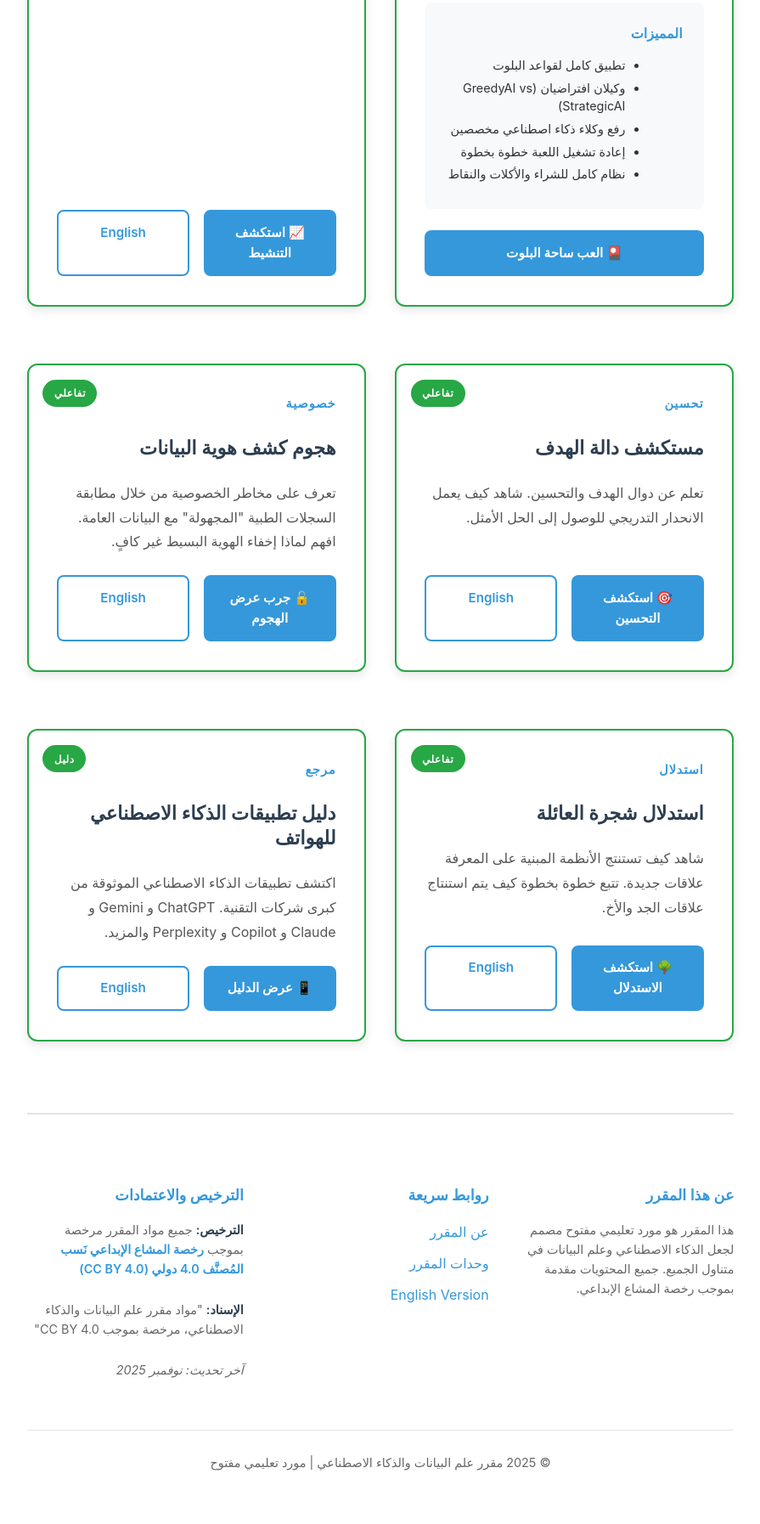
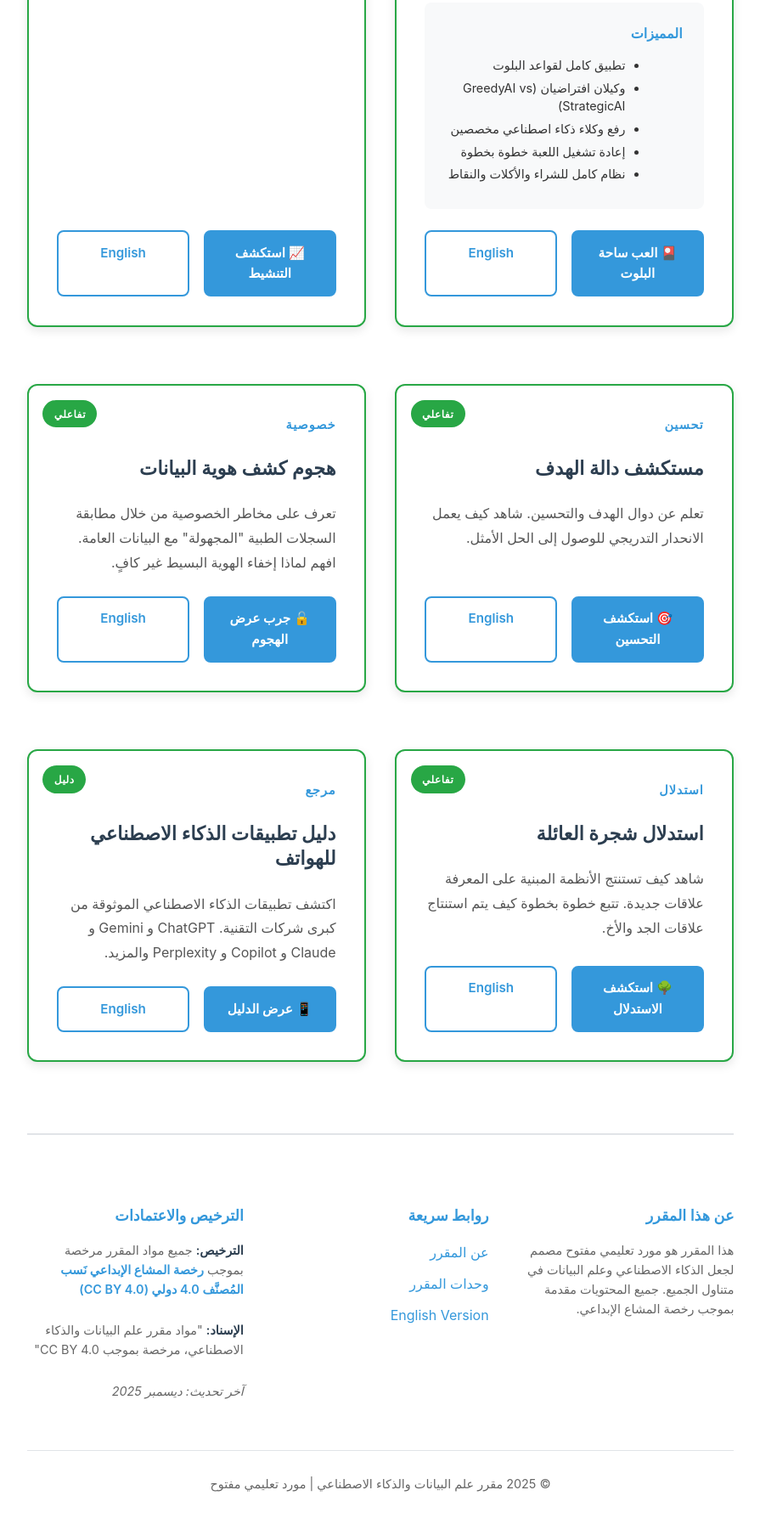
Before and after one commit to AskOsama/Intro-DS-AI, a plain HTML site: page index_ar.html in a window 1280 px wide. Shown: the part 5125-6919 px from the top of the page at 85% size, without its empty margins (192-1087 px from the left). Drawn offline with Linux system fonts and the light colour scheme.

Commit message:
edit index and index_ar with Arabic baloot link

```diff
--- a/index_ar.html
+++ b/index_ar.html
@@ -345,8 +345,11 @@
                     </div>
 
                     <div class="week-actions">
-                        <a href="baloot_game.html" class="btn btn-primary">
+                        <a href="baloot_game_ar.html" class="btn btn-primary">
                             <span>🎴 العب ساحة البلوت</span>
+                        </a>
+                        <a href="baloot_game.html" class="btn btn-secondary">
+                            <span>English</span>
                         </a>
                     </div>
                 </article>
@@ -489,7 +492,7 @@
                 <p>
                     <strong>الإسناد:</strong> "مواد مقرر علم البيانات والذكاء الاصطناعي، مرخصة بموجب CC BY 4.0"
                 </p>
-                <p class="last-updated">آخر تحديث: نوفمبر 2025</p>
+                <p class="last-updated">آخر تحديث: ديسمبر 2025</p>
             </div>
         </section>
 
```
Also changed, not shown: index.html (+4 -1 lines).
